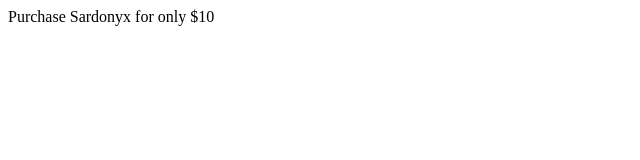
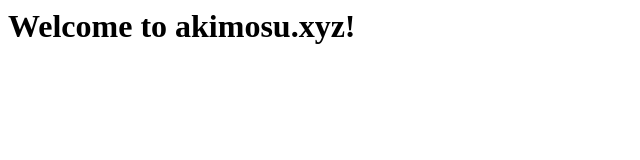
Before and after one commit to AkimosuDev/akimosu-xyz, a plain HTML site: page index.html in a window 1280 px wide. Shown: the whole page, without its empty margins (0-640 px from the left). Drawn offline with Linux system fonts and the light colour scheme.

Commit message:
Update index.html

```diff
--- a/index.html
+++ b/index.html
@@ -1,7 +1 @@
-<head>
-  <script type="text/javascript">window.$crisp=[];window.CRISP_WEBSITE_ID="e01e6214-218a-4653-90fa-85c9f54297b0";(function(){d=document;s=d.createElement("script");s.src="https://client.crisp.chat/l.js";s.async=1;d.getElementsByTagName("head")[0].appendChild(s);})();</script>
-</head>
-
-
-
-Purchase Sardonyx for only $10
+<h1>Welcome to akimosu.xyz!</h1>
```
